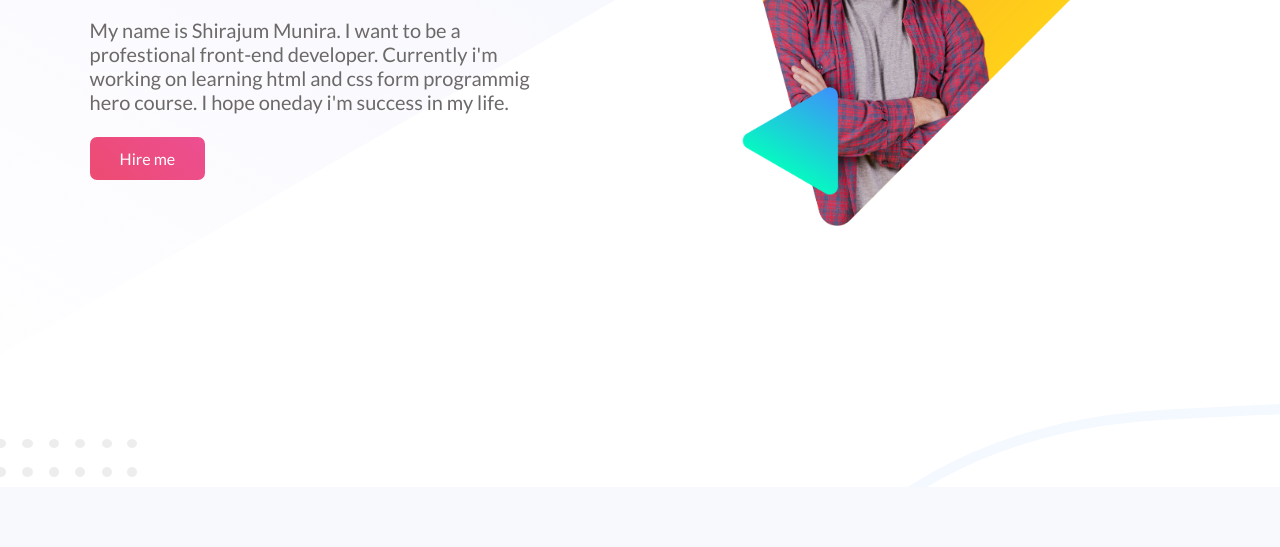
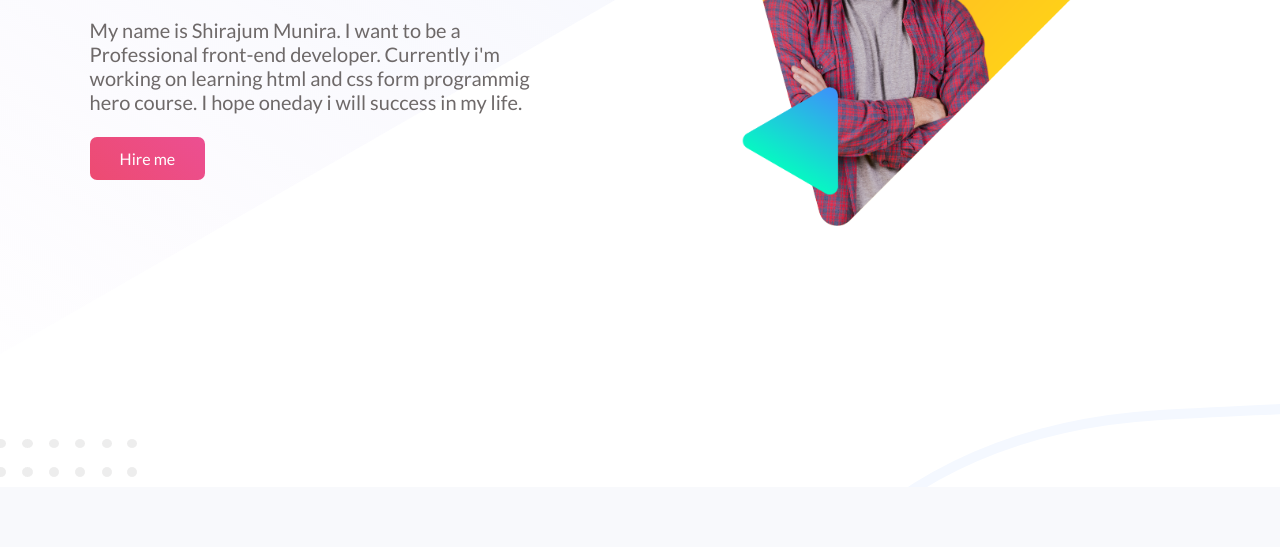
Before and after one commit to shiraJumMunira/personal-portfolio, a plain HTML site: page index.html in a window 1280 px wide. Shown: the part 253-800 px from the top of the page. Drawn offline with Linux system fonts and the light colour scheme; a web font is replaced by a local one.

Commit message:
code done

```diff
--- a/index.html
+++ b/index.html
@@ -14,7 +14,7 @@
             <h2>Hello I'm</h2>
             <h1><span class="color-change">Shirajum Munira</span></h1>
             <p>
-                My name is Shirajum Munira. I want to be a profestional front-end developer. Currently i'm working on learning html and css form programmig hero course. I hope oneday i'm success in my life.
+                My name is Shirajum Munira. I want to be a Professional front-end developer. Currently i'm working on learning html and css form programmig hero course. I hope oneday i will success in my life.
             </p>
             <a class="button-style" target="_blank" href="https://www.linkedin.com/in/shirajum-munira-b2a8491aa/">Hire me</a>
         </div>
```
